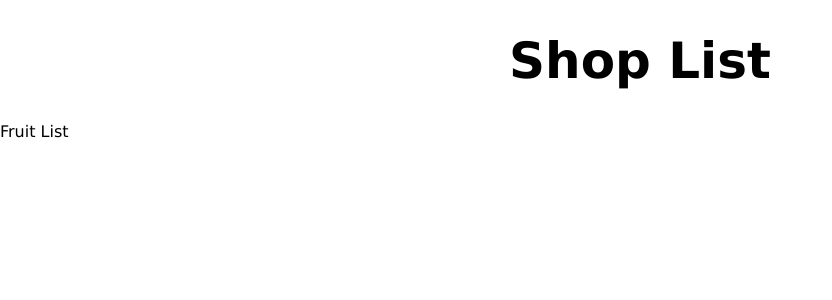
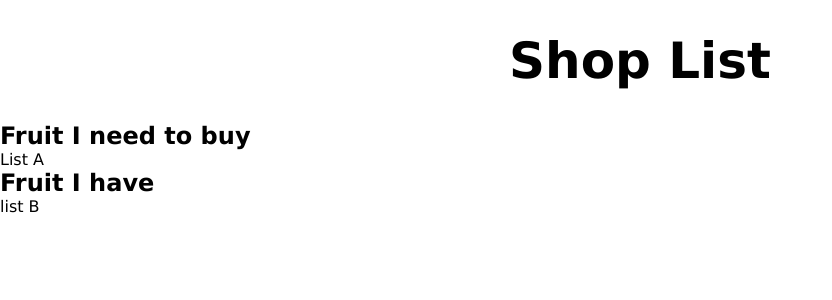
Before and after one commit to madridista5/nebu_task, a React (Create React App) app: page / in a window 1280 px wide. Shown: the top 300 px of the page, without its empty margins (0-832 px from the left). Built offline with nearby package versions, Linux system fonts and the light colour scheme.

Commit message:
The tests have been passed.

```diff
--- a/src/components/FruitList/FruitList.tsx
+++ b/src/components/FruitList/FruitList.tsx
@@ -4,6 +4,15 @@ import './FruitList.css';
 
 export const FruitList = () => {
     return (
-        <div data-testId="fruit-list-wrapper">Fruit List</div>
+        <div className="fruit-list" data-testId="fruit-list-wrapper">
+            <div className="fruit-list__left">
+                <h2>Fruit I need to buy</h2>
+                <div>List A</div>
+            </div>
+            <div className="fruit-list__right">
+                <h2>Fruit I have</h2>
+                <div>list B</div>
+            </div>
+        </div>
     );
 }
```
